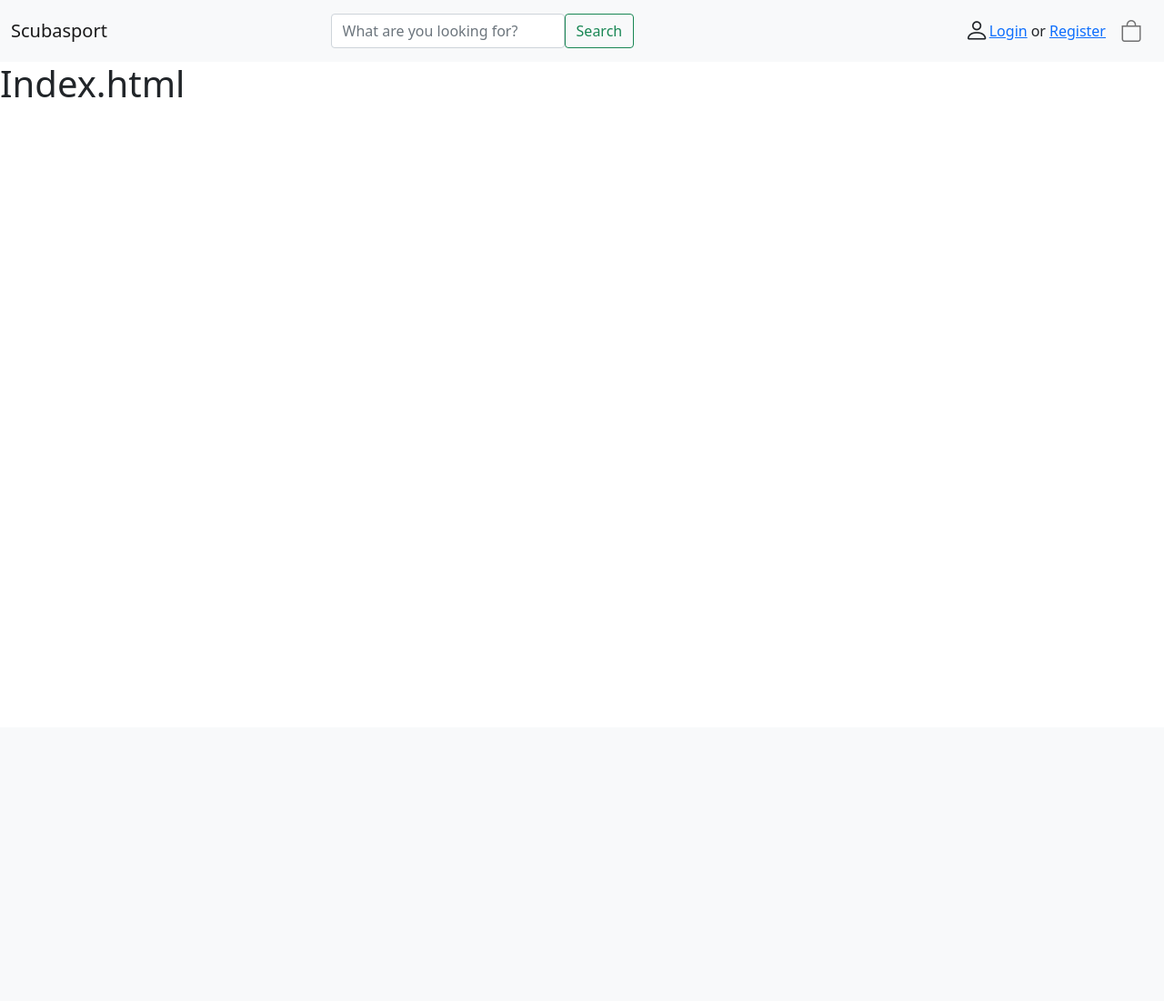
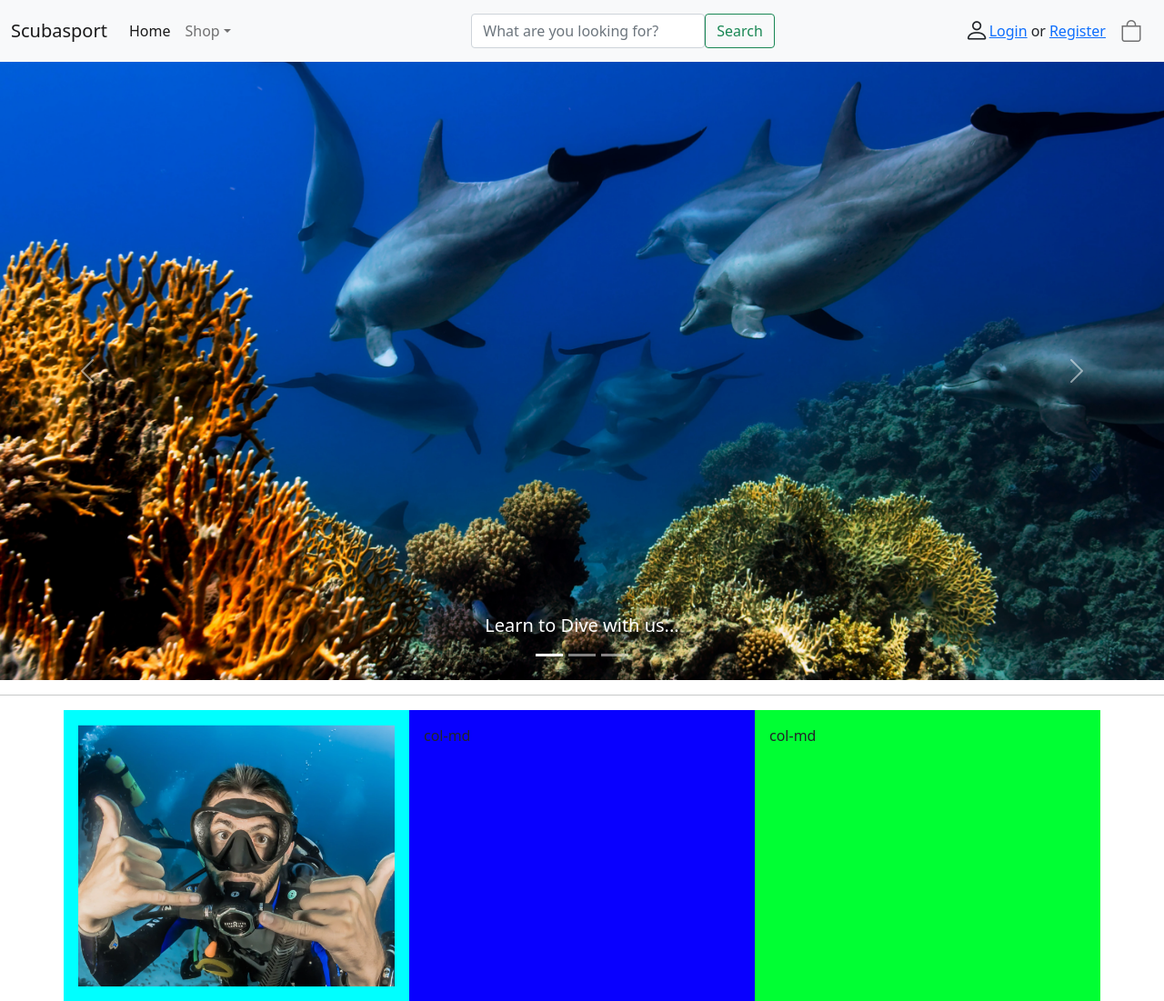
Before and after one commit to dannymagnus/CI_MS5_Ecomm, a Django app: page / in a window 1280 px wide. Shown: the whole page at 91% size. Before the commit the page ends 107 px from the top, so only its background shows below. Run offline with Django 3.2, Linux system fonts and the light colour scheme; some libraries are stand-ins or nearby versions.

Commit message:
add carousel home page

```diff
--- a/home/templates/home/index.html
+++ b/home/templates/home/index.html
@@ -1,5 +1,58 @@
 {% extends "base.html" %}
+{% load static %}
 
 {% block content %}
-<h1>Index.html</h1>
+<div id="carouselExampleCaptions" class="carousel slide" data-bs-ride="carousel">
+    <div class="carousel-indicators">
+        <button type="button" data-bs-target="#carouselExampleCaptions" data-bs-slide-to="0" class="active"
+            aria-current="true" aria-label="Slide 1"></button>
+        <button type="button" data-bs-target="#carouselExampleCaptions" data-bs-slide-to="1"
+            aria-label="Slide 2"></button>
+        <button type="button" data-bs-target="#carouselExampleCaptions" data-bs-slide-to="2"
+            aria-label="Slide 3"></button>
+    </div>
+    <div class="carousel-inner">
+        <div class="carousel-item height-85 active">
+            <!-- Image Oleksandr Sushko unsplash -->
+            <img src="{% static 'img/home-carousel-1.jpg' %}" class="d-block w-100" alt="dolphins with coral">
+            <div class="carousel-caption d-none d-md-block">
+                <h5>Learn to Dive with us...</h5>
+            </div>
+        </div>
+        <div class="carousel-item height-85">
+            <img src="{% static 'img/home-carousel-1.jpg' %}" class="d-block w-100" alt="...">
+            <div class="carousel-caption d-none d-md-block">
+                <h5>Buy equipment our instructors trust</h5>
+            </div>
+        </div>
+        <div class="carousel-item height-85">
+            <img src="{% static 'img/home-carousel-1.jpg' %}" class="d-block w-100" alt="...">
+            <div class="carousel-caption d-none d-md-block">
+                <h5>Third slide label</h5>
+                <p>Some representative placeholder content for the third slide.</p>
+            </div>
+        </div>
+    </div>
+    <button class="carousel-control-prev" type="button" data-bs-target="#carouselExampleCaptions" data-bs-slide="prev">
+        <span class="carousel-control-prev-icon" aria-hidden="true"></span>
+        <span class="visually-hidden">Previous</span>
+    </button>
+    <button class="carousel-control-next" type="button" data-bs-target="#carouselExampleCaptions" data-bs-slide="next">
+        <span class="carousel-control-next-icon" aria-hidden="true"></span>
+        <span class="visually-hidden">Next</span>
+    </button>
+</div>
+<div>
+    <hr>
+</div>
+<div class = "container">
+    <div class="row">
+        <div class="col-md p-3" style ="background-color:aqua; height:320px;">
+            <img src="{% static 'img/garbage-home-triple.webp' %}" class="d-block w-100 cover-center-h100" alt="...">
+        </div>
+        <div class="col-md p-3" style ="background-color:rgb(8, 0, 255); height:320px;">col-md</div>
+        <div class="col-md p-3" style ="background-color:rgb(0, 255, 51); height:320px;">col-md</div>
+    </div>
+</div>
+
 {% endblock %}
--- a/static/css/base.css
+++ b/static/css/base.css
@@ -8,3 +8,25 @@
 .bi-person{
     font-size: 1.7em;
 }
+
+/*-------------- Styling home page --------------------*/
+
+.height-85{
+    height:85vh;
+}
+
+.carousel-item img{
+    object-fit: cover;
+    object-position: center center;
+    height: 100%;
+}
+
+#carouselExampleIndicators{
+    width:100%;
+}
+
+.cover-center-h100{
+    object-fit: cover;
+    object-position: center center;
+    height: 100%;
+}
--- a/templates/base.html
+++ b/templates/base.html
@@ -43,7 +43,7 @@
                     <span class="navbar-toggler-icon"></span>
                   </button>
                   <div class="collapse navbar-collapse d-lg-none" id="navbarTogglerDemo02">
-                    <ul class="d-lg-none navbar-nav me-auto mb-2 mb-lg-0">
+                    <ul class="d-lg-none d-xl-flex navbar-nav me-auto mb-2 mb-lg-0">
                       <li class="nav-item">
                         <a class="nav-link active" aria-current="page" href="{% url 'home' %}">Home</a>
                       </li>
@@ -51,6 +51,7 @@
                       <li class="nav-item dropdown">
                         <a class="nav-link dropdown-toggle" data-bs-toggle="dropdown" href="#" role="button" aria-expanded="false">Shop</a>
                         <ul class="dropdown-menu">
+                          <li><a class="dropdown-item"href="{% url 'all_products' %}">All Products</a></li>
                           <li><a class="dropdown-item" href="#">Regulators</a></li>
                           <li><a class="dropdown-item" href="#">BCDs</a></li>
                           <li><a class="dropdown-item" href="#">Computers</a></li>
@@ -62,7 +63,7 @@
                         </ul>
                       </li>
                       <!-- Dropdown menu for courses -->
-                      <li class="nav-item dropdown">
+                      <!-- <li class="nav-item dropdown">
                         <a class="nav-link dropdown-toggle" data-bs-toggle="dropdown" href="#" role="button" aria-expanded="false">Learn to Scuba</a>
                         <ul class="dropdown-menu">
                           <li><a class="dropdown-item" href="#">Discover Scuba</a></li>
@@ -72,7 +73,7 @@
                           <li><hr class="dropdown-divider"></li>
                           <li><a class="dropdown-item" href="#">Become a PADI Pro</a></li>
                         </ul>
-                      </li>
+                      </li> -->
                     </ul>
                     <form class="d-none d-lg-flex mx-auto">
                       <input class="form-control ms-5" type="search" placeholder="What are you looking for?" aria-label="Search">
```
Also changed, not shown: README.md, db.sqlite3, static/img/garbage-home-triple.webp (added), static/img/home-carousel-1.jpg (added).
